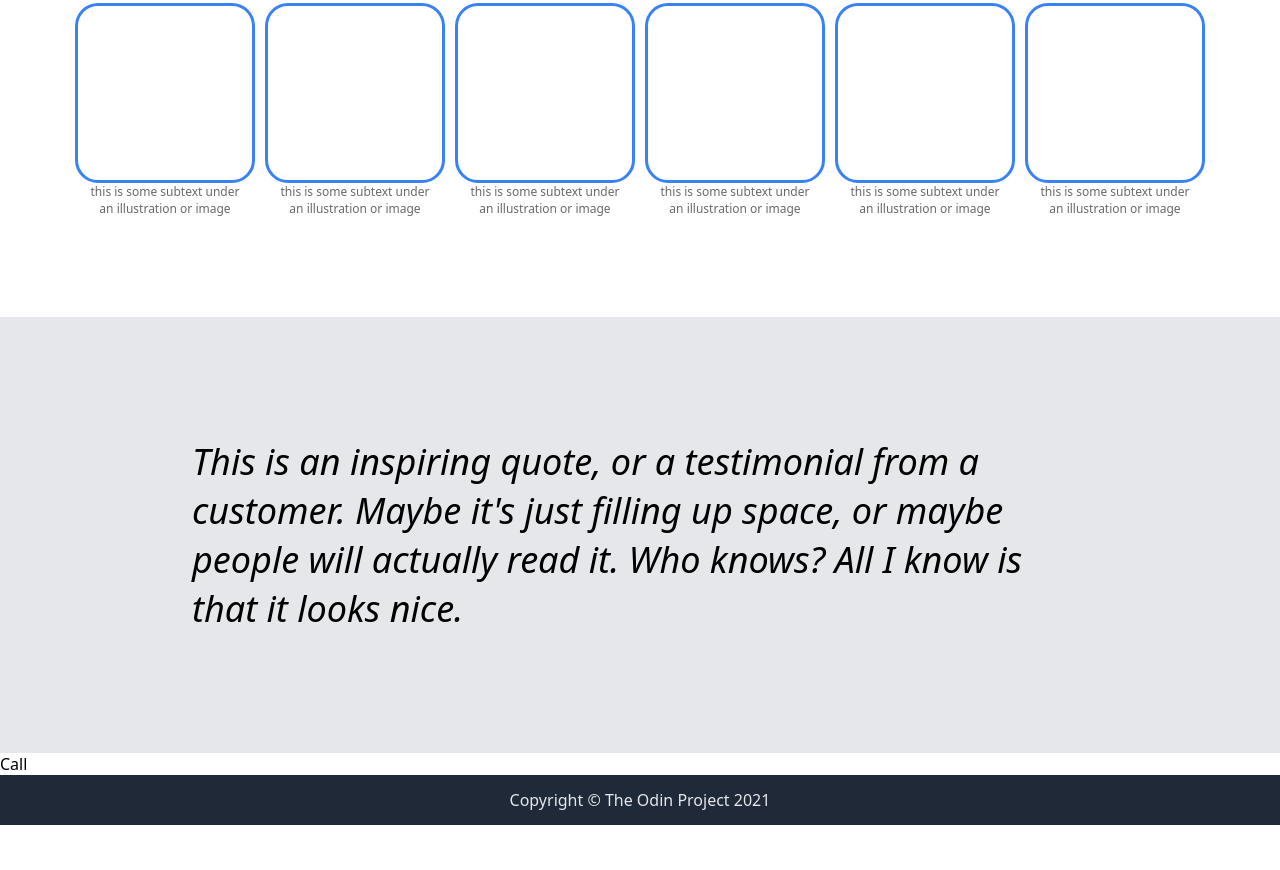
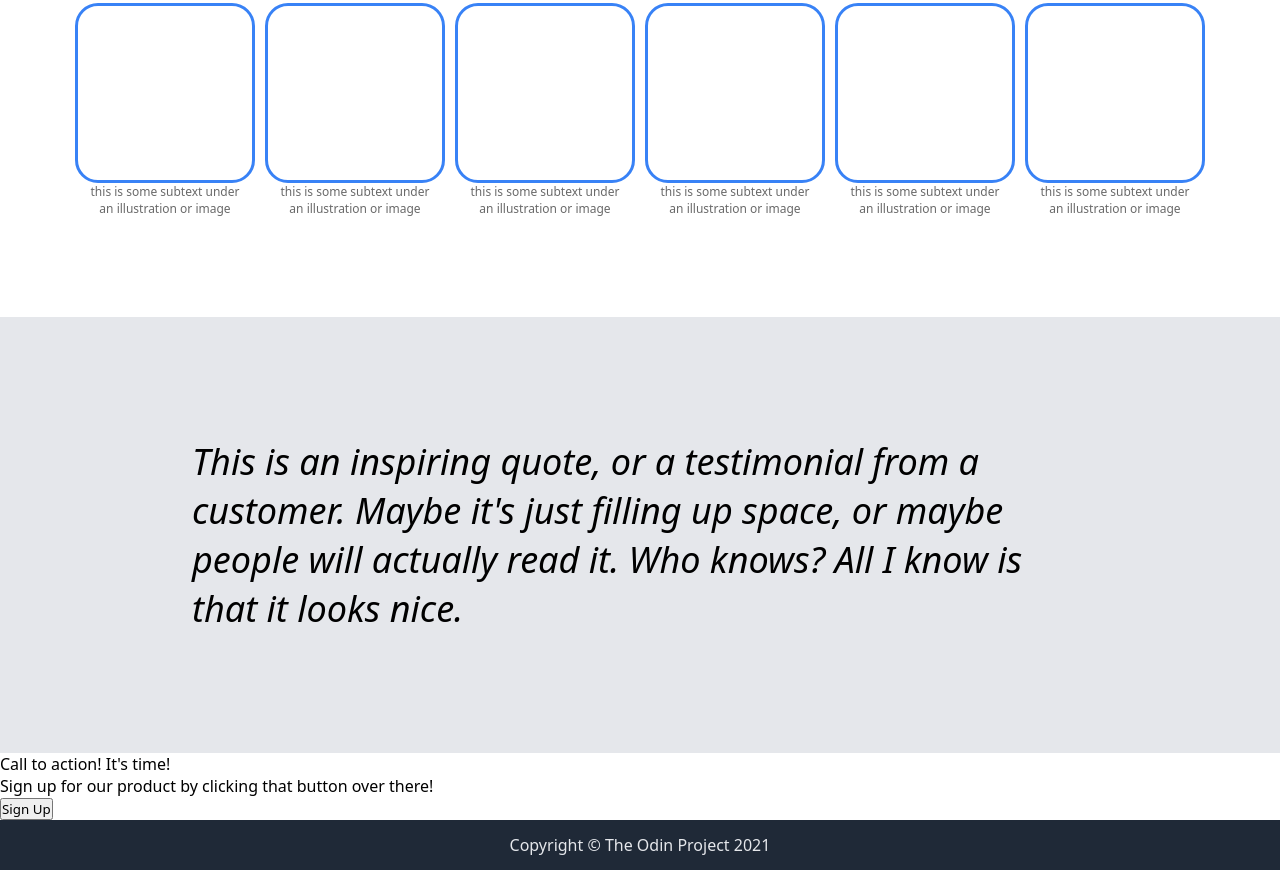
Before and after one commit to wianduplessis/landing-page, a plain HTML site: page index.html in a window 1280 px wide. Shown: the part 699-1569 px from the top of the page. Before the commit the page ends 1524 px from the top, so only its background shows below. Drawn offline with Linux system fonts and the light colour scheme.

Commit message:
Add final section that contains the sign up section

```diff
--- a/index.html
+++ b/index.html
@@ -89,7 +89,23 @@
         </div>
     </div>
 
-    <div class="action">Call</div>
+    <div class="action-container">
+        <div class="action">
+            <div class="action-left">
+                <div class="action-title">
+                    Call to action! It's time!
+                </div>
+
+                <div>
+                    Sign up for our product by clicking that button over there!
+                </div>
+            </div>
+
+            <button class="action-signup">
+                Sign Up
+            </button>
+        </div>
+    </div>
 
     <div class="footer">Copyright &copy; The Odin Project 2021</div>
 
```
